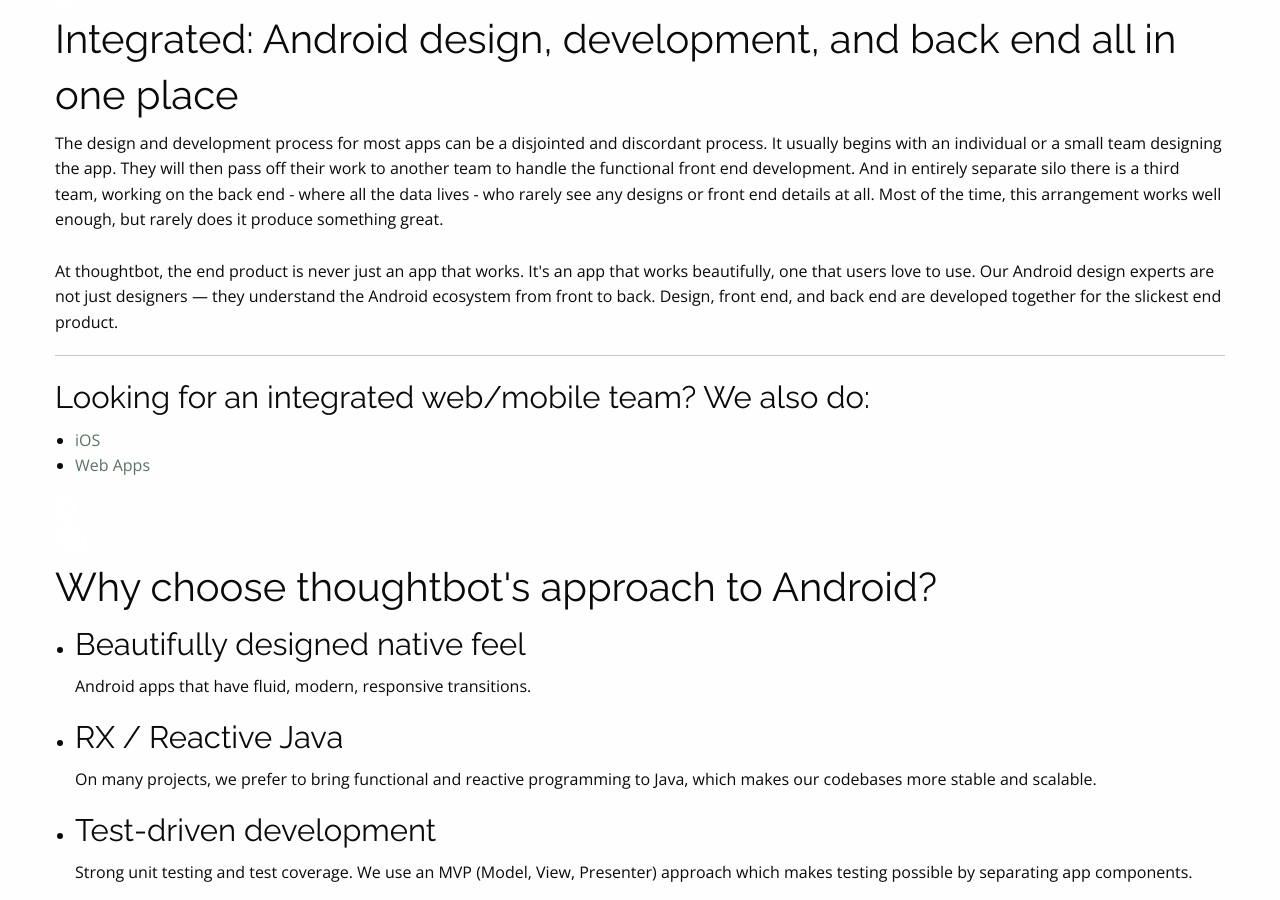
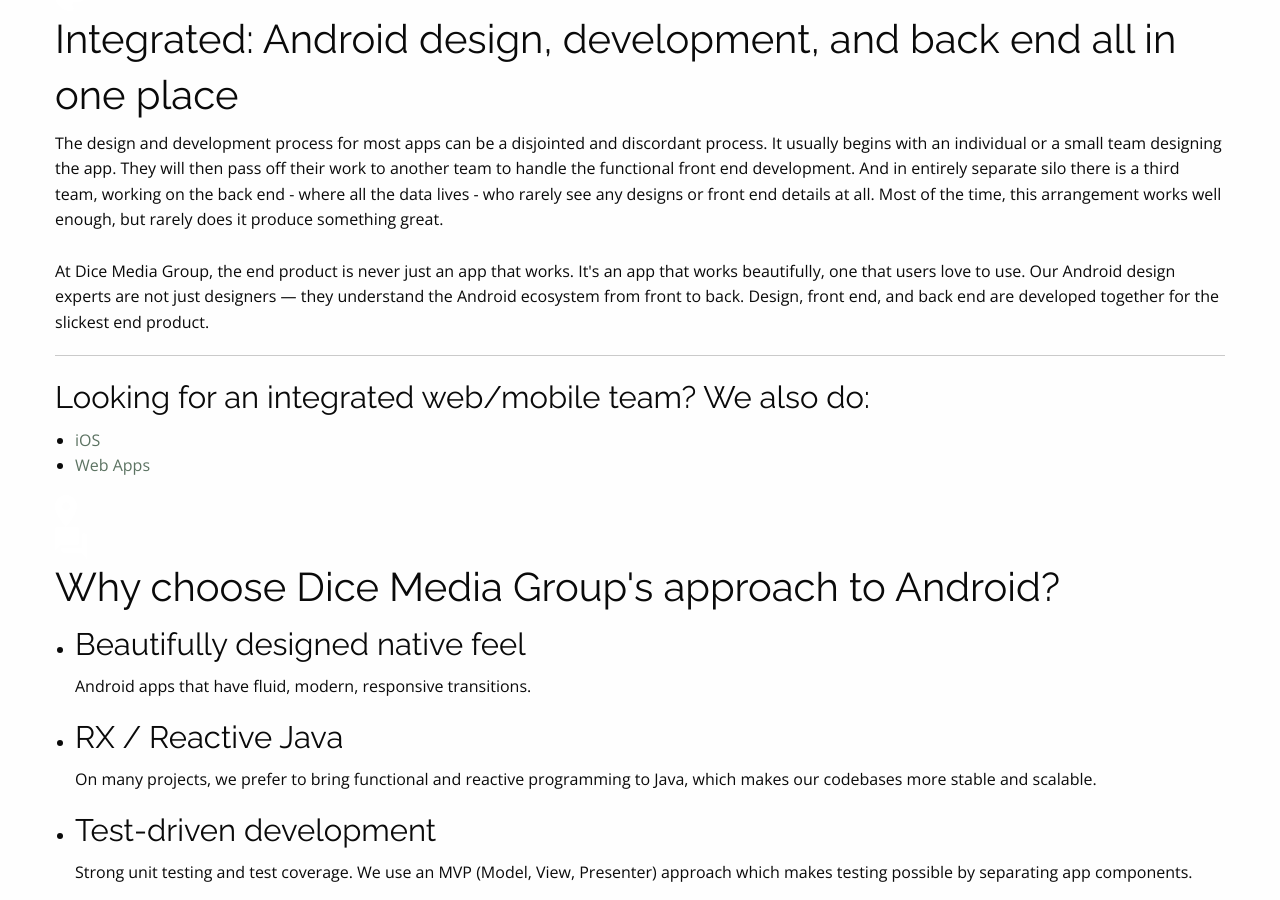
Before and after one commit to dice-media-group/dice-media-group.github.io, a Jekyll site: the page built from services/android-development/index.html, in a window 1280 px wide and 900 px high, scrolled down 546 px. Built offline with Jekyll 4.4.1, drawn with Linux system fonts in a browser that asks for light colours; nearby versions of some CDN libraries.

Commit message:
CHANGE: s/thoughtbot/Dice Media Group/

```diff
--- a/services/android-development/index.html
+++ b/services/android-development/index.html
@@ -31,7 +31,7 @@
         </h2>
         <p>The design and development process for most apps can be a disjointed and discordant process. It usually begins with an individual or a small team designing the app. They will then pass off their work to another team to handle the functional front end development. And in entirely separate silo there is a third team, working on the back end - where all the data lives - who rarely see any designs or front end details at all. Most of the time, this arrangement works well enough, but rarely does it produce something great.
             <br>
-            <br> At thoughtbot, the end product is never just an app that works. It's an app that works beautifully, one that users love to use. Our Android design experts are not just designers — they understand the Android ecosystem from front to back. Design, front end, and back end are developed together for the slickest end product.
+            <br> At Dice Media Group, the end product is never just an app that works. It's an app that works beautifully, one that users love to use. Our Android design experts are not just designers — they understand the Android ecosystem from front to back. Design, front end, and back end are developed together for the slickest end product.
         </p>
         <hr>
         <h3>Looking for an integrated web/mobile team? We also do:</h3>
@@ -61,7 +61,7 @@
             <div class="android-dev-marker">
                 <img src="/images/service-android/icon-approach.svg" alt="Icon approach">
             </div>
-            <h2>Why choose thoughtbot's approach to Android?</h2>
+            <h2>Why choose Dice Media Group's approach to Android?</h2>
         </header>
         <ul>
             <li class="android-dev-material-card">
```
